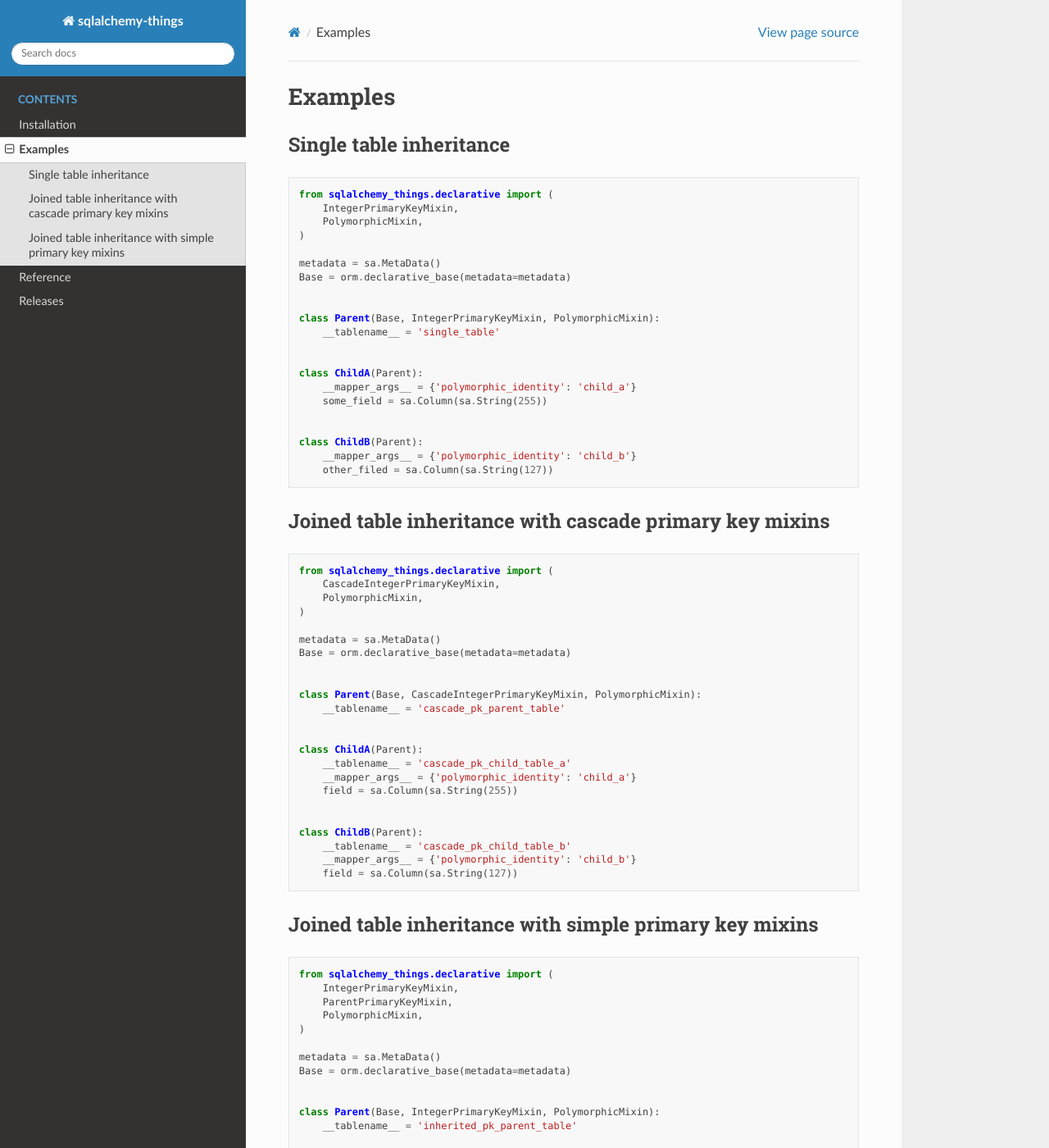
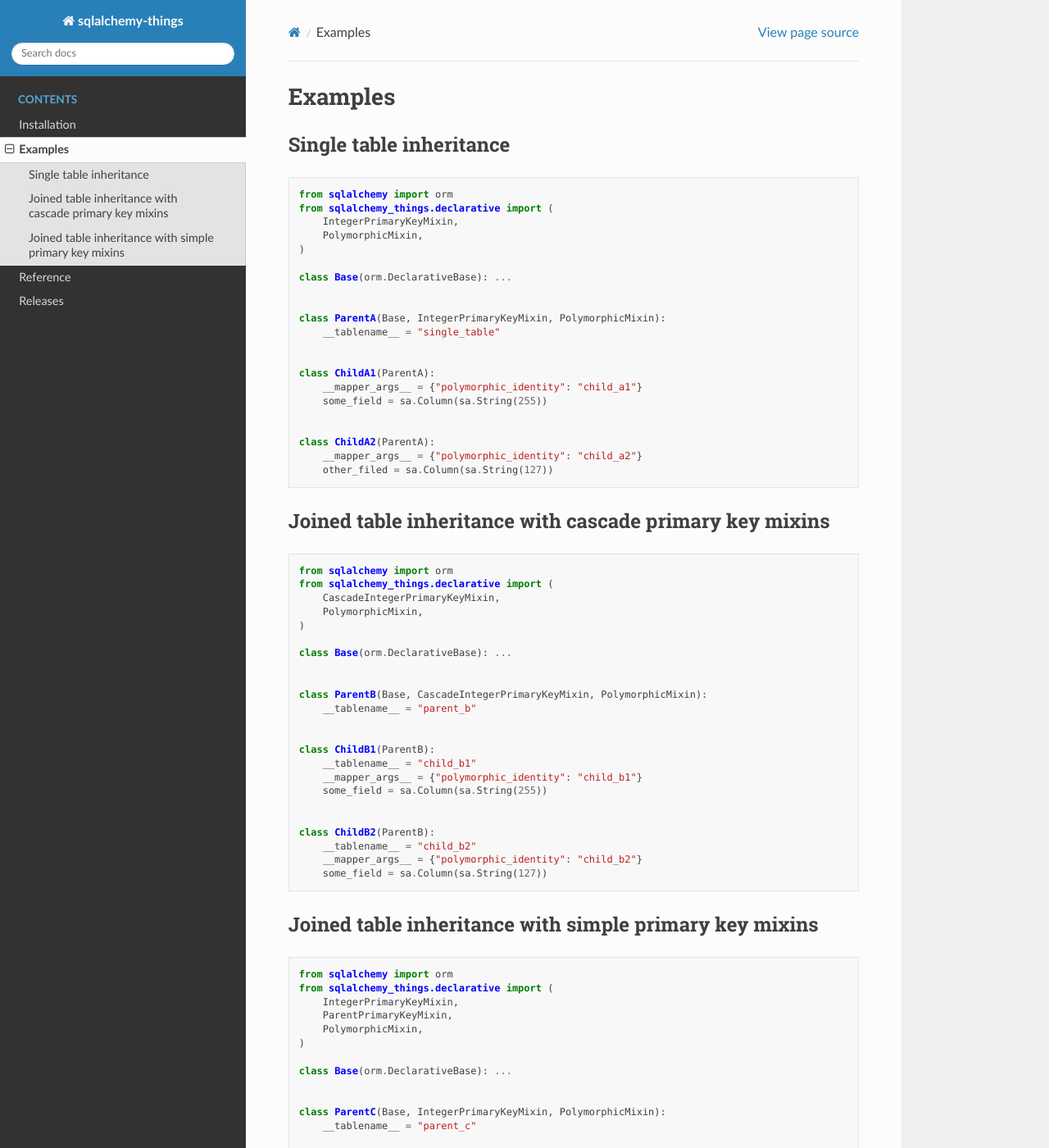
Before and after one commit to ri-gilfanov/sqlalchemy-things, a Sphinx documentation site: the page built from docs/examples.rst, in a window 1280 px wide and 1400 px high. Shown: the whole window at 82% size. Built offline with Sphinx 7.4.7 and the Read the Docs theme 2.0.0, drawn with Linux system fonts in a browser that asks for light colours; some of the changed text lies outside the part shown.

Commit message:
Update examples in docs

```diff
--- a/docs/examples.rst
+++ b/docs/examples.rst
@@ -4,26 +4,26 @@ Single table inheritance
 ------------------------
 .. code-block:: python
 
+  from sqlalchemy import orm
   from sqlalchemy_things.declarative import (
       IntegerPrimaryKeyMixin,
       PolymorphicMixin,
   )
 
-  metadata = sa.MetaData()
-  Base = orm.declarative_base(metadata=metadata)
+  class Base(orm.DeclarativeBase): ...
 
 
-  class Parent(Base, IntegerPrimaryKeyMixin, PolymorphicMixin):
-      __tablename__ = 'single_table'
+  class ParentA(Base, IntegerPrimaryKeyMixin, PolymorphicMixin):
+      __tablename__ = "single_table"
 
 
-  class ChildA(Parent):
-      __mapper_args__ = {'polymorphic_identity': 'child_a'}
+  class ChildA1(ParentA):
+      __mapper_args__ = {"polymorphic_identity": "child_a1"}
       some_field = sa.Column(sa.String(255))
 
 
-  class ChildB(Parent):
-      __mapper_args__ = {'polymorphic_identity': 'child_b'}
+  class ChildA2(ParentA):
+      __mapper_args__ = {"polymorphic_identity": "child_a2"}
       other_filed = sa.Column(sa.String(127))
 
 
@@ -31,56 +31,56 @@ Joined table inheritance with cascade primary key mixins
 --------------------------------------------------------
 .. code-block:: python
 
+  from sqlalchemy import orm
   from sqlalchemy_things.declarative import (
       CascadeIntegerPrimaryKeyMixin,
       PolymorphicMixin,
   )
 
-  metadata = sa.MetaData()
-  Base = orm.declarative_base(metadata=metadata)
+  class Base(orm.DeclarativeBase): ...
 
 
-  class Parent(Base, CascadeIntegerPrimaryKeyMixin, PolymorphicMixin):
-      __tablename__ = 'cascade_pk_parent_table'
+  class ParentB(Base, CascadeIntegerPrimaryKeyMixin, PolymorphicMixin):
+      __tablename__ = "parent_b"
 
 
-  class ChildA(Parent):
-      __tablename__ = 'cascade_pk_child_table_a'
-      __mapper_args__ = {'polymorphic_identity': 'child_a'}
-      field = sa.Column(sa.String(255))
+  class ChildB1(ParentB):
+      __tablename__ = "child_b1"
+      __mapper_args__ = {"polymorphic_identity": "child_b1"}
+      some_field = sa.Column(sa.String(255))
 
 
-  class ChildB(Parent):
-      __tablename__ = 'cascade_pk_child_table_b'
-      __mapper_args__ = {'polymorphic_identity': 'child_b'}
-      field = sa.Column(sa.String(127))
+  class ChildB2(ParentB):
+      __tablename__ = "child_b2"
+      __mapper_args__ = {"polymorphic_identity": "child_b2"}
+      some_field = sa.Column(sa.String(127))
 
 
 Joined table inheritance with simple primary key mixins
 -------------------------------------------------------
 .. code-block:: python
 
+  from sqlalchemy import orm
   from sqlalchemy_things.declarative import (
       IntegerPrimaryKeyMixin,
       ParentPrimaryKeyMixin,
       PolymorphicMixin,
   )
 
-  metadata = sa.MetaData()
-  Base = orm.declarative_base(metadata=metadata)
+  class Base(orm.DeclarativeBase): ...
 
 
-  class Parent(Base, IntegerPrimaryKeyMixin, PolymorphicMixin):
-      __tablename__ = 'inherited_pk_parent_table'
+  class ParentC(Base, IntegerPrimaryKeyMixin, PolymorphicMixin):
+      __tablename__ = "parent_c"
 
 
-  class ChildA(ParentPrimaryKeyMixin, Parent):
-      __tablename__ = 'inherited_pk_child_table_a'
-      __mapper_args__ = {'polymorphic_identity': 'child_a'}
-      field = sa.Column(sa.String(255))
+  class ChildC1(ParentPrimaryKeyMixin, ParentC):
+      __tablename__ = "child_c1"
+      __mapper_args__ = {"polymorphic_identity": "child_c1"}
+      some_field = sa.Column(sa.String(255))
 
 
-  class ChildB(ParentPrimaryKeyMixin, Parent):
-      __tablename__ = 'inherited_pk_child_table_b'
-      __mapper_args__ = {'polymorphic_identity': 'child_b'}
-      field = sa.Column(sa.String(127))
+  class ChildC2(ParentPrimaryKeyMixin, ParentC):
+      __tablename__ = "child_c2"
+      __mapper_args__ = {"polymorphic_identity": "child_c2"}
+      some_field = sa.Column(sa.String(127))
```
